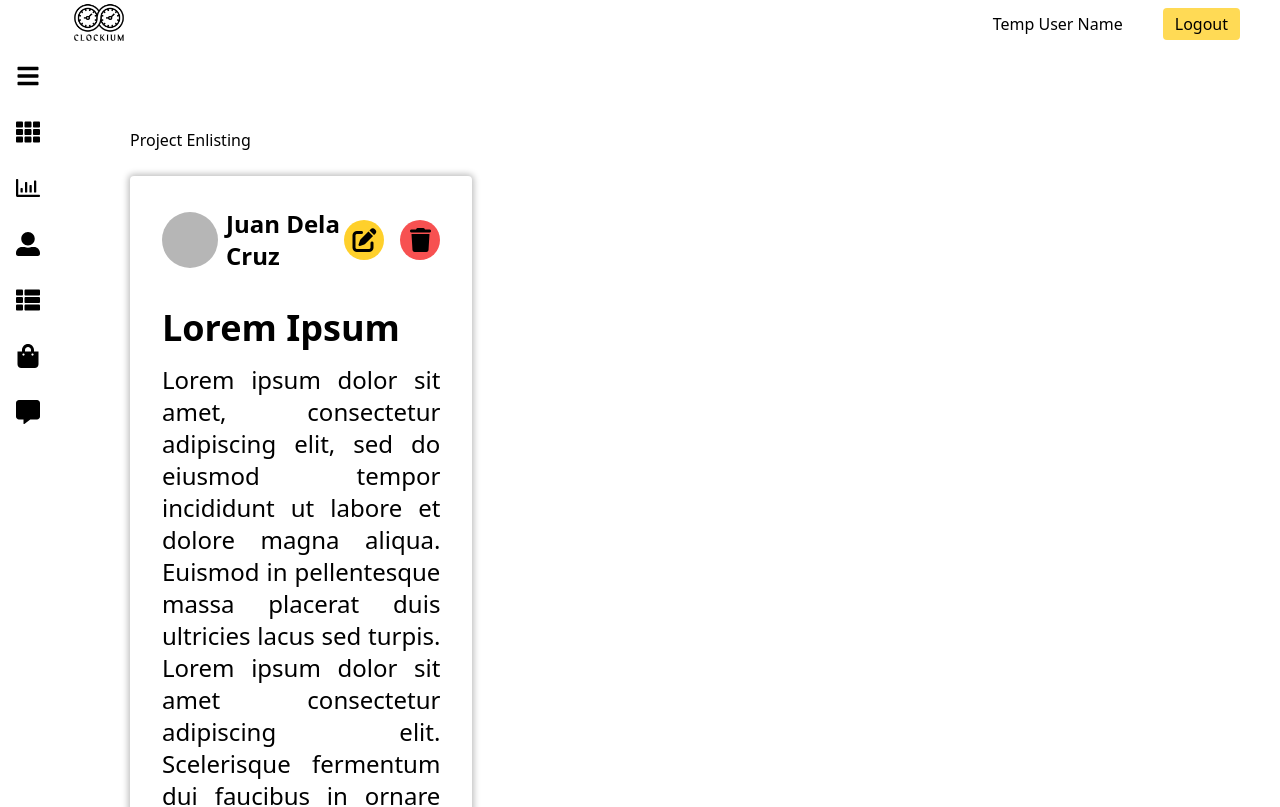
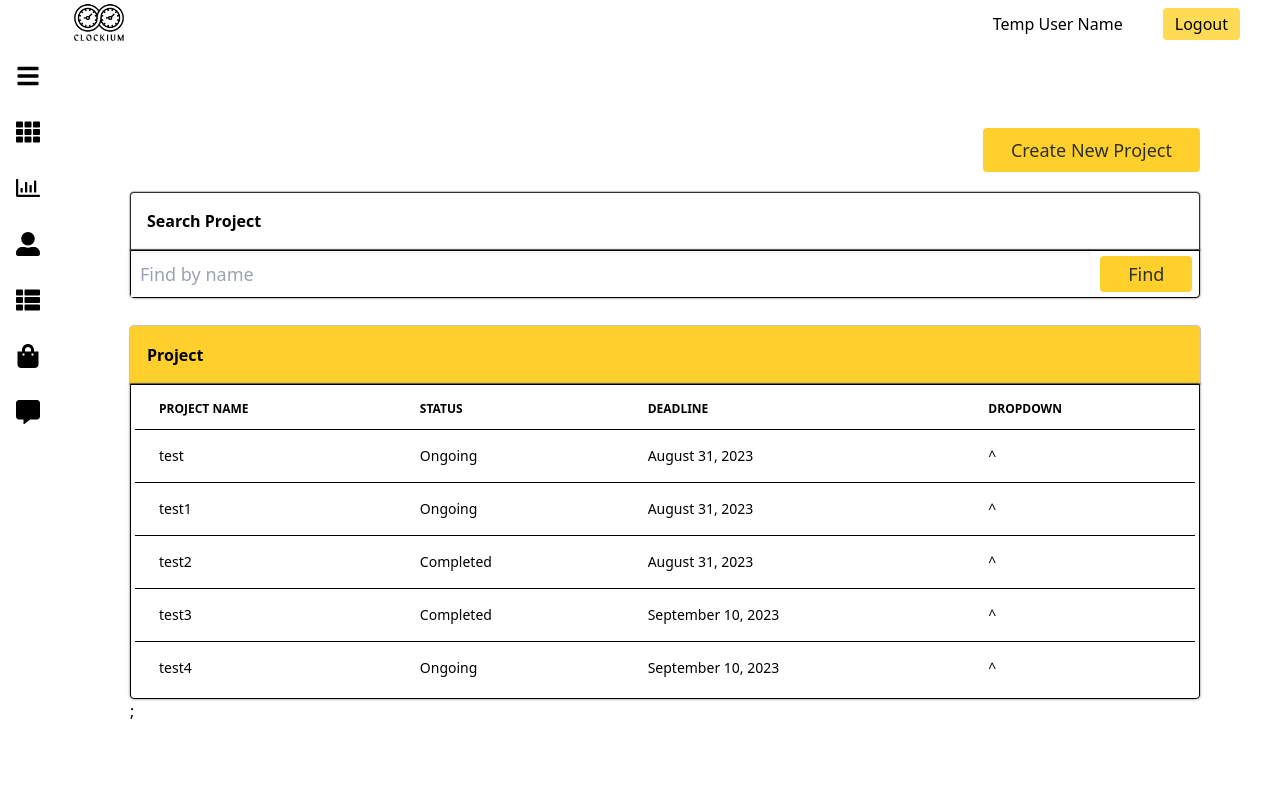
Before and after one commit to prince-bojji/hacktiv, a React (Vite) app in the folder hacktiv/: page /ProjectEnlisting in a window 1280 px wide. Shown: the top 807 px of the page. Built offline with nearby package versions, Linux system fonts and the light colour scheme.

Commit message:
Added search bar and static project list in "Project Enlisting"

```diff
--- a/hacktiv/src/components/CreateProject.jsx
+++ b/hacktiv/src/components/CreateProject.jsx
@@ -5,6 +5,18 @@ import {
 import { NavLink } from 'react-router-dom';
 
 function CreateProject(props) {
+	const [isCancel, setIsCancel] = useState(false);
+	const [isCreate, setIsCreate] = useState(false);
+
+	// When the create new project button is clicked
+	const onCancel = () => {
+		setIsCancel(true);
+	};
+
+	const onCreate = () => {
+		setIsCancel(true);
+	};
+
 	// Remove this props object for dynamic content
 	const date = new Date();
 	props = {
@@ -22,9 +34,9 @@ function CreateProject(props) {
 		};
 	return (
 		<>
-			<div className={"bg-primary rounded p-5 xs:text-xs md:text-lg xl:text-lg min-[320px]:w-[92%] md:w-[56%] xl:w-[85%] h-max shadow-[0_0_2px_1px_rgba(0,0,0,0.25)] ease-in duration-100"}>
+			<div className={"bg-primary rounded p-5 xs:text-xs md:text-lg xl:text-lg min-[320px]:w-[100%] md:w-[100%] xl:w-[100%] min-[320px]:h-[670px] md:h-[700px] xl:h-[570px] shadow-[0_0_2px_1px_rgba(0,0,0,0.25)] ease-in duration-100"}>
 				<div className="flex flex-col mb-4">
-					<div className={"border-transparent border border-solid border-b-secondary mt-4 mb-4 min-[320px]:text-3xl lg:text-4xl font-bold pb-8"}>
+					<div className={"border-transparent border border-solid border-b-secondary mb-4 min-[320px]:text-3xl lg:text-4xl font-bold pb-8"}>
 						Create New Project
 					</div>
 					<div class="grid-cols-3 min-[320px]:space-x-0 md: space-x-3 xl:space-x-5">
@@ -49,10 +61,11 @@ function CreateProject(props) {
 							className="border-tertiary-b border border-solid shadow-inner rounded-lg text-justify my-2 h-[250px] resize-none p-3 md:p-4 xl:p-5"
 							defaultValue={props.project_details}
 						/>
+
 				</div>
-				<div className="float-right flex flex-row w-max gap-8 font-extralight text-sm mt-1">
-					<button className="text-tertiary-a font-normal [320px]:text-md lg:text-lg ">Cancel</button>
-					<button className="bg-accent px-5 py-2 rounded p-5 text-secondary-a [320px]:text-md lg:text-lg xl:font-normal">Create</button>
+				<div className="float-right flex flex-column w-max gap-8 font-extralight text-sm mt-1">
+							<button className=" bg-accent px-5 py-2 rounded p-5 text-secondary-a [320px]:text-md lg:text-lg xl:font-normal">Create</button>
+							<button className=" text-tertiary-a font-normal [320px]:text-md lg:text-lg ">Cancel</button>
 				</div>
 			</div>
 		</>
--- a/hacktiv/src/components/ProjectEnlist.jsx
+++ b/hacktiv/src/components/ProjectEnlist.jsx
@@ -1,30 +1,12 @@
 import React, { useRef, useState } from "react";
+import CreateProject from "./CreateProject";
 
 function ProjectEnlisting(props) {
-	const [isEditing, setIsEditing] = useState(false);
-	const [isDeleting, setIsDeleting] = useState(false);
-	const [isAuthor, setIsAuthor] = useState(true);
+	const [isCreating, setIsCreating] = useState(false);
 
-  // When the delete button is clicked
-	const onDeleting = () => {
-		setIsDeleting(true);
-	};
-  // When edit button is clicked
-	const onEdit = () => {
-		setIsEditing(true);
-	};
-  // When save on edit is clicked
-  const onSave = () => {
-
-  }
-  // When confirm delete button is clicked
-  const onDelete = () => {
-
-  }
-  // When edit or delete is cancelled
-	const onCancel = () => {
-		setIsDeleting(false);
-		setIsEditing(false);
+	// When the create new project button is clicked
+	const onCreating = () => {
+		setIsCreating(true);
 	};
 
 	// Remove this props object for dynamic content
@@ -44,88 +26,131 @@ function ProjectEnlisting(props) {
 	};
 	return (
 		<>
-			<div className={(isEditing ? "outline outline-offset-2 outline-secondary-a " : "outline-none ") + "bg-primary rounded p-8 xs:text-xs md:text-lg xl:text-2xl min-[320px]:w-[92%] md:w-[56%] xl:w-[32%] h-max shadow-[0_0_6px_2px_rgba(0,0,0,0.25)] ease-in duration-100"}>
-				<div className="grid grid-cols-3 items-center mb-5">
-					<div className="flex items-center col-span-2">
-						{/* replace this span for actual image */}
-						<span className="bg-tertiary-b rounded-full min-[320px]:w-16 md:w-14 lg:w-20 aspect-square mr-2" />
-						<span className="font-semibold">{props.author}</span>
-					</div>
-					{/* If author is the same is the user, show these buttons */}
-					{isAuthor ? (
-						<div className="flex justify-self-end gap-4">
-							{!isEditing && !isDeleting ? (
+		{!isCreating ? (
 			<>
 			<button
-										className="bg-accent min-[320px]:w-8 lg:w-10 rounded-full aspect-square"
-										onClick={onEdit}
-									>
-										<i className="fa-solid fa-pen-to-square"></i>
+			className="bg-accent px-7 py-2 rounded p-5 text-secondary-a [320px]:text-md lg:text-lg xl:font-normal mb-4 float-right"
+			onClick={onCreating}>Create New Project
 		</button>
+		<div className={"bg-primary border-secondary-a rounded-t p-4 border border-solid border-b-tertiary-a min-[320px]:text-md lg:text-md font-bold pb-4 mt-16 shadow-[0_0_1px_1px_rgba(0,0,0,0.25)]"}>
+			Search Project
+		</div>
+		<div className={"bg-primary border rounded-b xs:text-xs md:text-lg xl:text-lg min-[320px]:w-[100%] md:w-[100%] xl:w-[100%] min-[320px]:h-[43px] md:h-[47px] xl:h-[48px] shadow-[0_0_2px_1px_rgba(0,0,0,0.25)] ease-in duration-100"}>
+			<div class="grid-cols-2">
+				<input type="search"
+                    name="project collaborator"
+                    className="border-transparent border-tertiary-b border border-solid shadow-inner text-md h-max p-2 md:p-2 xl:p-2 w-[68%] md:w-[80%] xl:w-[90%] pl-2"
+                    placeholder="Find by name"
+                />
 				<button
-										className="bg-warning min-[320px]:w-8 lg:w-10 rounded-full aspect-square"
-										onClick={onDeleting}
-									>
-										<i className="fa-solid fa-trash min-[320px]:fa-xs"></i>
+					className="bg-accent px-7 py-1 rounded text-secondary-a text-md xl:font-normal ml-2">Find
 				</button>
+			</div>
+		</div>
+		<div className={"bg-accent rounded-t p-4 border-transparent border border-secondary border-solid border-b-tertiary-a min-[320px]:text-md lg:text-md font-bold pb-4 mt-7 shadow-[0_0_1px_1px_rgba(0,0,0,0.25)]"}>
+			Project
+		</div>
+		<div className={"bg-primary dark:bg-gray-800 border rounded-b p-1 xs:text-xs md:text-lg xl:text-lg min-[320px]:w-[100%] md:w-[100%] xl:w-[100%] h-max shadow-[0_0_2px_1px_rgba(0,0,0,0.25)] ease-in duration-100"}>
+		<div class="relative overflow-x-auto">
+    <table class="w-full text-sm text-left text-gray-500 dark:text-gray-400">
+        <thead class="border-b text-xs text-gray-700 uppercase bg-gray-50 dark:bg-gray-700 dark:text-gray-400">
+            <tr>
+                <th scope="col" class="px-6 py-3">
+                    Project name
+                </th>
+                <th scope="col" class="px-6 py-3">
+                    Status
+                </th>
+                <th scope="col" class="px-6 py-3">
+                    Deadline
+                </th>
+                <th scope="col" class="px-6 py-3">
+                    Dropdown
+                </th>
+            </tr>
+        </thead>
+        <tbody>
+            <tr class="bg-white border-b dark:bg-gray-800 dark:border-gray-700">
+                <th scope="row" class="px-6 py-4 font-medium text-gray-900 whitespace-nowrap dark:text-white">
+                    test
+                </th>
+                <td class="px-6 py-4">
+                    Ongoing
+                </td>
+                <td class="px-6 py-4">
+                    August 31, 2023
+                </td>
+                <td class="px-6 py-4">
+                    ^
+                </td>
+            </tr>
+            <tr class="bg-white border-b dark:bg-gray-800 dark:border-gray-700">
+                <th scope="row" class="px-6 py-4 font-medium text-gray-900 whitespace-nowrap dark:text-white">
+                    test1
+                </th>
+                <td class="px-6 py-4">
+                    Ongoing
+                </td>
+                <td class="px-6 py-4">
+                    August 31, 2023
+                </td>
+                <td class="px-6 py-4">
+                    ^
+                </td>
+            </tr>
+            <tr class="bg-white border-b dark:bg-gray-800 dark:border-gray-700">
+                <th scope="row" class="px-6 py-4 font-medium text-gray-900 whitespace-nowrap dark:text-white">
+                    test2
+                </th>
+                <td class="px-6 py-4">
+                    Completed
+                </td>
+                <td class="px-6 py-4">
+                    August 31, 2023
+                </td>
+                <td class="px-6 py-4">
+                    ^
+                </td>
+            </tr>
+			<tr class="bg-white border-b dark:bg-gray-800 dark:border-gray-700">
+                <th scope="row" class="px-6 py-4 font-medium text-gray-900 whitespace-nowrap dark:text-white">
+                    test3
+                </th>
+                <td class="px-6 py-4">
+                    Completed
+                </td>
+                <td class="px-6 py-4">
+                    September 10, 2023
+                </td>
+                <td class="px-6 py-4">
+                    ^
+                </td>
+            </tr>
+			<tr class="bg-white dark:bg-gray-800">
+                <th scope="row" class="px-6 py-4 font-medium text-gray-900 whitespace-nowrap dark:text-white">
+                    test4
+                </th>
+                <td class="px-6 py-4">
+                    Ongoing
+                </td>
+                <td class="px-6 py-4">
+                    September 10, 2023
+                </td>
+                <td class="px-6 py-4">
+                    ^
+                </td>
+				</tr>
+		</tbody>
+	</table>
+	</div>
+	</div>
+	</>): (
+		<>
+		<div className="justify-center items-center h-max"></div>
+		<CreateProject />
 		</>
-							) : isEditing ? (
-								<>
-									<button
-                    className="bg-accent w-max p-2 rounded-md font-bold">Save</button>
-									<button
-                    className="bg-warning min-[320px]:w-8 lg:w-12 rounded-full aspect-square"
-                    onClick={onCancel}>
-										<i className="fa-solid fa-xmark min-[320px]:fa-xs" style={{color: '#ffffff'}}></i>
-									</button>
-								</>
-							) : (
-								<>
-									<button className="bg-warning w-max p-2 rounded-md font-bold">Confirm</button>
-									<button
-                    className="bg-accent min-[320px]:w-8 lg:w-12 rounded-full aspect-square"
-                    onClick={onCancel}>
-										<i className="fa-solid fa-xmark min-[320px]:fa-xs"></i>
-									</button>
+	)};
 	</>
 )}
-						</div>
-					) : (
-						<></>
-					)}
-				</div>
-				<div className="flex flex-col mb-4">
-					{isEditing ? (
-						<>
-							<input
-								name="title"
-                readOnly={isEditing}
-								className="border-tertiary-b border border-solid shadow-inner rounded-lg font-black min-[320px]:text-3xl lg:text-4xl my-4 h-max p-2"
-								defaultValue={props.title}
-							/>
-							<textarea
-								name="content"
-                readOnly={isEditing}
-								className="border-tertiary-b border border-solid shadow-[inset_0_0_2px_1px_rgba(0,0,0,0.25)] rounded-lg text-justify h-[420px] resize-none p-2"
-								defaultValue={props.content}
-							/>
-						</>
-					) : (
-						<>
-							<span className="font-black min-[320px]:text-3xl lg:text-4xl my-4">
-								{props.title}
-							</span>
-							<span className="text-justify">{props.content}</span>
-						</>
-					)}
-				</div>
-				<div className="float-right flex flex-row w-max gap-8 font-extralight text-sm mt-2">
-					<span className="text-tertiary-a">{props.date_posted}</span>
-					<span className="text-tertiary-a">{props.time_posted}</span>
-				</div>
-			</div>
-		</>
-	);
-}
 
 export default ProjectEnlisting;
--- a/hacktiv/src/components/test.jsx
+++ /dev/null
@@ -1,106 +0,0 @@
-import Header from '/src/components/Header';
-import NavBar from './NavBar';
-import React, { useState } from 'react';
-
-import {
-    FaCalendar,
-    FaUserPlus,
-} from 'react-icons/fa';
-import { NavLink } from 'react-router-dom';
-
-function CreateProject(props) {
-
-	const [isEditing, setIsEditing] = useState(false);
-	const [isDeleting, setIsDeleting] = useState(false);
-	const [isAuthor, setIsAuthor] = useState(true);
-
-  // When the delete button is clicked
-	const onDeleting = () => {
-		setIsDeleting(true);
-	};
-  // When edit button is clicked
-	const onEdit = () => {
-		setIsEditing(true);
-	};
-  // When save on edit is clicked
-  const onSave = () => {
-
-  }
-  // When confirm delete button is clicked
-  const onDelete = () => {
-
-  }
-  // When edit or delete is cancelled
-	const onCancel = () => {
-		setIsDeleting(false);
-		setIsEditing(false);
-	};
-
-	// Remove this props object for dynamic content
-const date = new Date();
-props = {
-    project_name: "Lorem Ipsum",
-    collaborator: "juandelacruz@gmail.com",
-    date_posted:
-        date.getMonth() + "/" + date.getDay() + "/" + date.getFullYear(),
-    time_posted:
-        (date.getHours() % 12) +
-        ":" +
-        date.getMinutes() +
-        (date.getHours % 12 == 0 ? "am" : "pm"),
-    project_details:
-        "Lorem ipsum dolor sit amet, consectetur adipiscing elit, sed do eiusmod tempor incididunt ut labore et dolore magna aliqua. Euismod in pellentesque massa placerat duis ultricies lacus sed turpis. Lorem ipsum dolor sit amet consectetur adipiscing elit. Scelerisque fermentum dui faucibus in ornare quam viverra orci. Est ullamcorper eget nulla facilisi etiam dignissim diam quis enim. Id velit ut tortor pretium viverra suspendisse potenti nullam. Egestas erat imperdiet sed euismod nisi porta lorem mollis. Phasellus faucibus scelerisque eleifend donec pretium vulputate sapien nec ",
-	};
-	return (
-		<>
-			<div className={"bg-primary rounded p-5 xs:text-xs md:text-lg xl:text-lg min-[320px]:w-[92%] md:w-[56%] xl:w-[85%] h-max shadow-[0_0_2px_1px_rgba(0,0,0,0.25)] ease-in duration-100"}>
-
-				<div className="flex flex-col mb-4">
-					{isEditing ? (
-						<>
-						<div class="grid-cols-3 min-[320px]:space-x-0 md: space-x-3 xl:space-x-5">
-						<input
-                            name="project name"
-            readOnly={isEditing}
-                            className="border-tertiary-b border border-solid shadow-inner rounded-lg font-black min-[320px]:text-lg lg:text-xl my-2 h-max p-2 w-[98%] md:w-[56%] xl:w-[45%]"
-                            defaultValue={props.project_name}
-                        />
-						<input
-                            name="project name"
-            readOnly={isEditing}
-                            className="border-tertiary-b border border-solid shadow-inner rounded-lg font-black min-[320px]:text-lg lg:text-xl my-2 h-max p-2 w-[98%] md:w-[56%] xl:w-[25%]"
-                            defaultValue={props.project_name}
-                        />
-						<input
-                            name="project name"
-            readOnly={isEditing}
-							className="border-tertiary-b border border-solid shadow-inner rounded-lg font-black min-[320px]:text-lg lg:text-xl my-2 h-max p-2 w-[98%] md:w-[56%] xl:w-[25%]"
-							defaultValue={props.project_name}
-                        />
-							</div>
-							<textarea
-								name="content"
-                readOnly={isEditing}
-								className="border-tertiary-b border border-solid shadow-[inset_0_0_2px_1px_rgba(0,0,0,0.25)] rounded-lg text-justify my-2 h-[420px] resize-none p-2"
-								defaultValue={props.content}
-							/>
-						</>
-					) : (
-						<>
-							<span className="font-black min-[320px]:text-3xl lg:text-4xl my-4">
-								{props.title}
-							</span>
-							<span className="text-justify">{props.content}</span>
-						</>
-					)}
-				</div>
-				<div className="float-right flex flex-row w-max gap-8 font-extralight text-sm mt-2">
-					<span className="text-tertiary-a">{props.date_posted}</span>
-					<span className="text-tertiary-a">{props.time_posted}</span>
-				</div>
-			</div>
-		</>
-	);
-}
-
-export default CreateProject;
--- a/hacktiv/src/pages/ProjectEnlisting.jsx
+++ b/hacktiv/src/pages/ProjectEnlisting.jsx
@@ -1,13 +1,10 @@
 import React from 'react'
 import ProjectEnlist from '../components/ProjectEnlist'
-import CreateProject from '../components/CreateProject'
 
 function ProjectEnlisting() {
   return (
     <>
-     <p>Project Enlisting</p>
-     <br />
-      <ProjectEnlist />
+        <ProjectEnlist />
     </>
   )
 }
```
Lines whose indentation alone changed are shown as unchanged.
